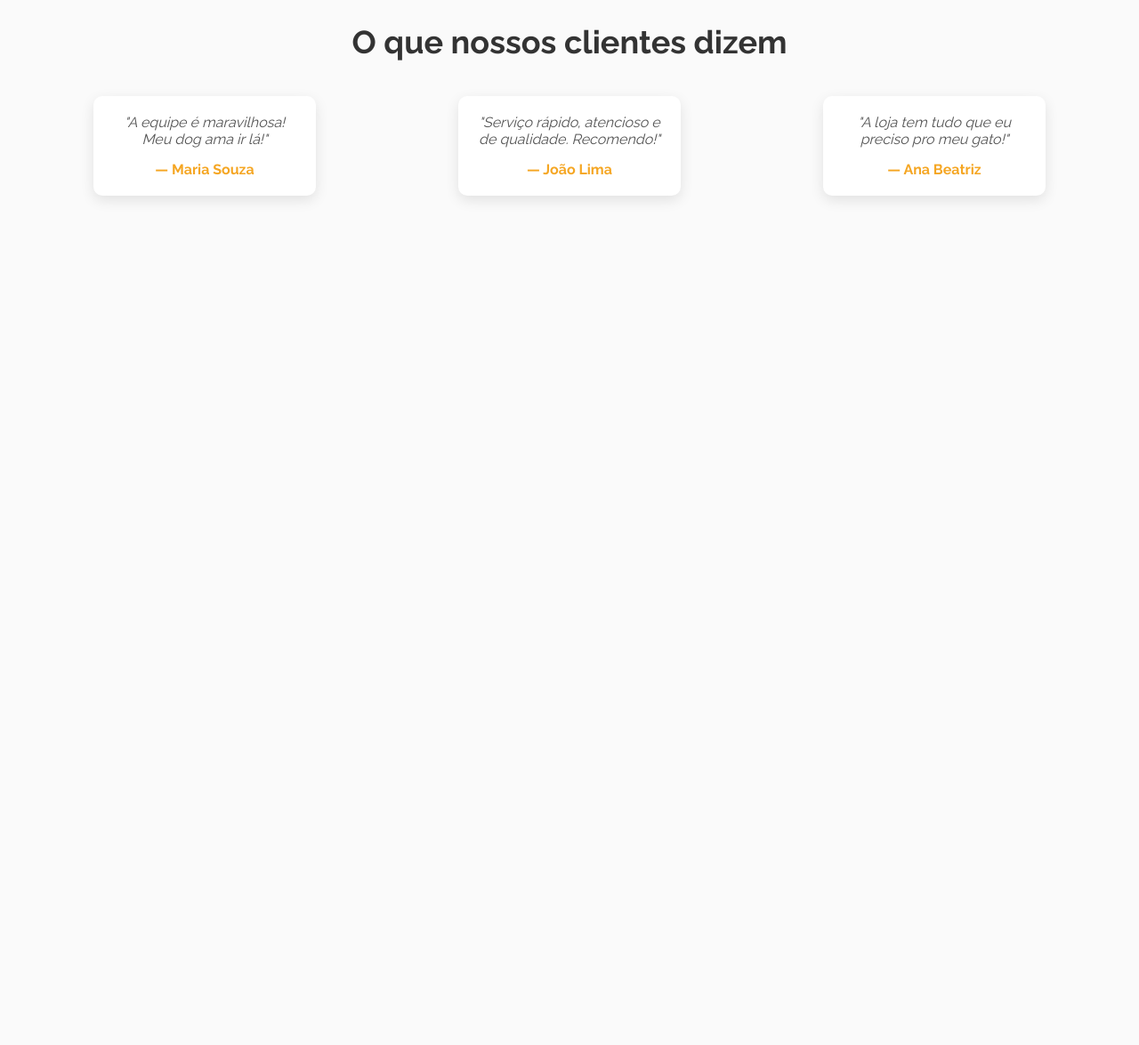
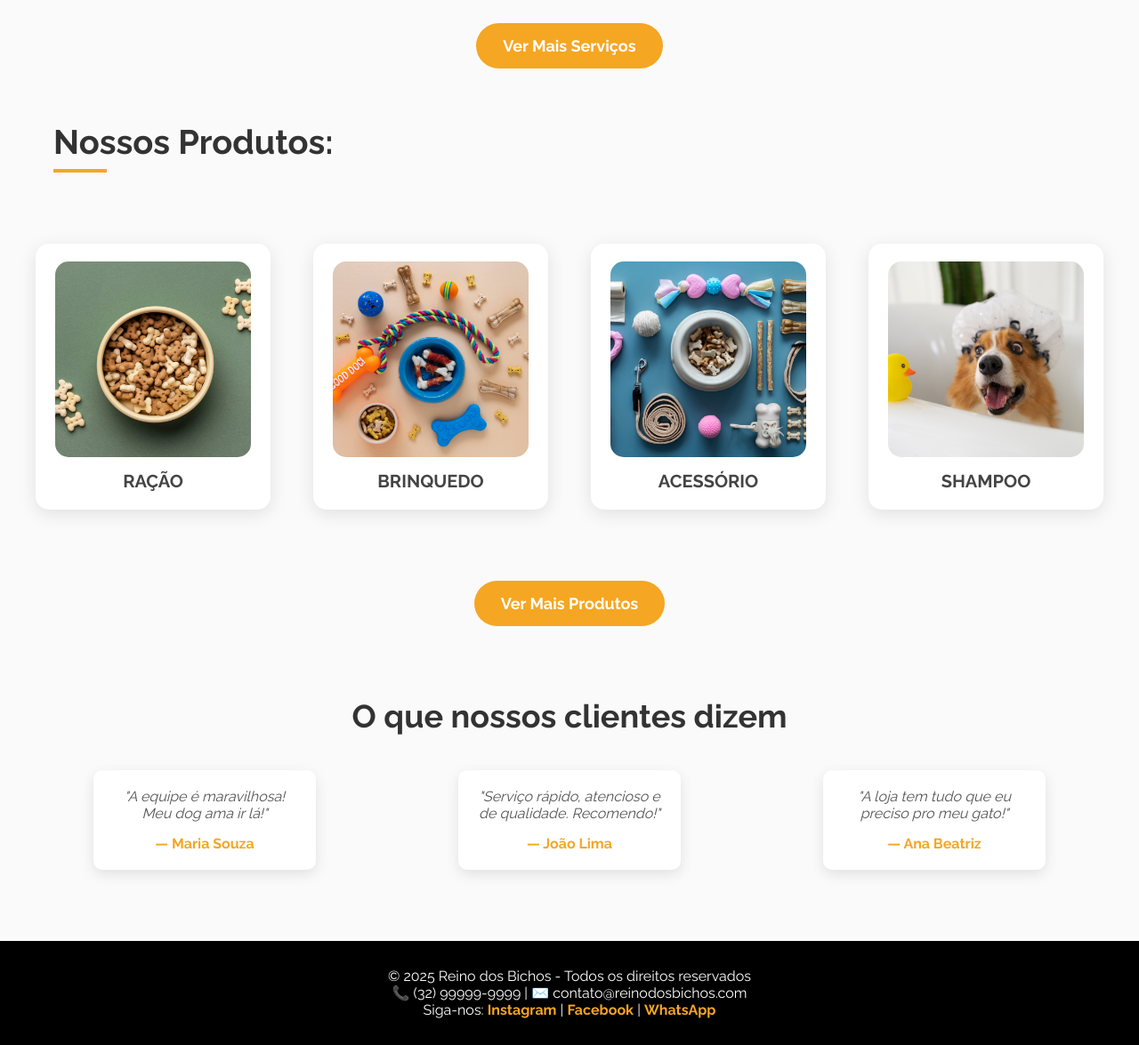
Before and after one commit to augustojosemagalhaesmattos/projeto_web, a plain HTML site: page atividade_4_pet_shop/index.html in a window 1280 px wide. Shown: the part 1346-2521 px from the top of the page at 89% size. Before the commit the page ends 1646 px from the top, so only its background shows below. Drawn offline with Linux system fonts and the light colour scheme.

Commit message:
atividade_04

```diff
--- a/atividade_4_pet_shop/css/estilo.css
+++ b/atividade_4_pet_shop/css/estilo.css
@@ -119,7 +119,7 @@
   font-size: 20px;
   margin-top: 15px;
   text-transform: uppercase;
-    color: #444;
+  color: #f59f00;
 }
 
 /* SEÇÃO DE DEPOIMENTOS */
@@ -160,3 +160,101 @@
   font-weight: bold;
   color: #f5a623;
 }
+
+/* Seção de Produtos */
+.nossos_produtos {
+  font-size: 38px;
+  margin-top: 60px;
+  margin-left: 60px;
+  font-weight: 700;
+  color: #333;
+  position: relative;
+}
+
+.nossos_produtos::after {
+  content: "";
+  display: block;
+  width: 60px;
+  height: 4px;
+  background-color: #f5a623;
+  margin-top: 8px;
+}
+
+.produtos {
+  display: flex;
+  justify-content: space-between; /* Distribui os itens igualmente na linha */
+  margin: 80px auto;
+  max-width: 1200px; /* Limita a largura total */
+}
+
+.produtos .item {
+  background: white;
+  padding: 20px;
+  border-radius: 15px;
+  box-shadow: 0 5px 20px rgba(0, 0, 0, 0.1);
+  transition: transform 0.3s ease, box-shadow 0.3s ease;
+  display: flex;
+  flex-direction: column;
+  align-items: center;
+  width: 22%; /* Ajusta a largura para que as 4 imagens caibam na linha */
+}
+
+.produtos .item:hover {
+  transform: translateY(-5px);
+  box-shadow: 0 10px 25px rgba(0, 0, 0, 0.2);
+}
+
+.produtos .item img {
+  width: 220px; /* Define a largura da imagem */
+  height: 220px; /* Define a altura da imagem */
+  border-radius: 15px;
+  object-fit: cover;
+  transition: transform 0.3s ease;
+}
+
+.produtos .item h2 {
+  font-size: 20px;
+  margin-top: 15px;
+  text-transform: uppercase;
+  color: #444;
+}
+
+.rodape {
+  background-color: #000;
+  color: #fff;
+  text-align: center;
+  padding: 30px 20px;
+  margin-top: 60px;
+}
+
+.rodape a {
+  color: #f5a623;
+  text-decoration: none;
+  font-weight: bold;
+}
+
+.rodape a:hover {
+  text-decoration: underline;
+}
+
+/* Estilo do botão */
+.botao-container {
+  text-align: center;
+  margin-top: 40px;
+}
+
+.botao {
+  background-color: #f5a623;
+  color: white;
+  text-decoration: none;
+  padding: 15px 30px;
+  font-size: 18px;
+  font-weight: bold;
+  border-radius: 30px;
+  display: inline-block;
+  transition: background-color 0.3s ease;
+}
+
+.botao:hover {
+  background-color: #d88a14;
+}
--- a/atividade_4_pet_shop/index.html
+++ b/atividade_4_pet_shop/index.html
@@ -29,7 +29,6 @@
       </p>
 
       <h2 class="nossos_servicos">Nossos Serviços:</h2>
-
       <section class="servicos">
         <div class="item">
           <img src="img/banho.png" alt="Banho" />
@@ -46,6 +45,40 @@
           <h2>Atendimento</h2>
         </div>
       </section>
+
+      <!-- Botão para redirecionar -->
+      <div class="botao-container">
+        <a href="#servicos" class="botao">Ver Mais Serviços</a>
+      </div>
+
+      <!-- SEÇÃO DE PRODUTOS -->
+      <h2 class="nossos_produtos">Nossos Produtos:</h2>
+      <section class="produtos">
+        <div class="item">
+          <img src="img/racao.png" alt="Ração" />
+          <h2>Ração</h2>
+        </div>
+
+        <div class="item">
+          <img src="img/brinquedo.png" alt="Brinquedo" />
+          <h2>Brinquedo</h2>
+        </div>
+
+        <div class="item">
+          <img src="img/acessorios.png" alt="Acessório" />
+          <h2>Acessório</h2>
+        </div>
+
+        <div class="item">
+          <img src="img/shampoo.png" alt="Shampoo" />
+          <h2>Shampoo</h2>
+        </div>
+      </section>
+
+            <!-- Botão para redirecionar -->
+      <div class="botao-container">
+        <a href="#produtos" class="botao">Ver Mais Produtos</a>
+      </div>
 
       <!-- SEÇÃO DE DEPOIMENTOS -->
       <section class="depoimentos">
@@ -65,6 +98,21 @@
           </div>
         </div>
       </section>
+
+      <footer class="rodape">
+        <div class="conteudo-rodape">
+          <p>&copy; 2025 Reino dos Bichos - Todos os direitos reservados</p>
+          <p>📞 (32) 99999-9999 | ✉️ contato@reinodosbichos.com</p>
+          <p>
+            Siga-nos:
+            <a href="#">Instagram</a> |
+            <a href="#">Facebook</a> |
+            <a href="#">WhatsApp</a>
+          </p>
+        </div>
+      </footer>
+
+
     </main>
   </body>
 </html>
```
Also changed, not shown: atividade_4_pet_shop/img/acessorios.png (added), atividade_4_pet_shop/img/brinquedo.png (added), atividade_4_pet_shop/img/inicio_gato.png (deleted), atividade_4_pet_shop/img/racao.png (added), atividade_4_pet_shop/img/shampoo.png (added). Lines whose indentation alone changed are shown as unchanged.
